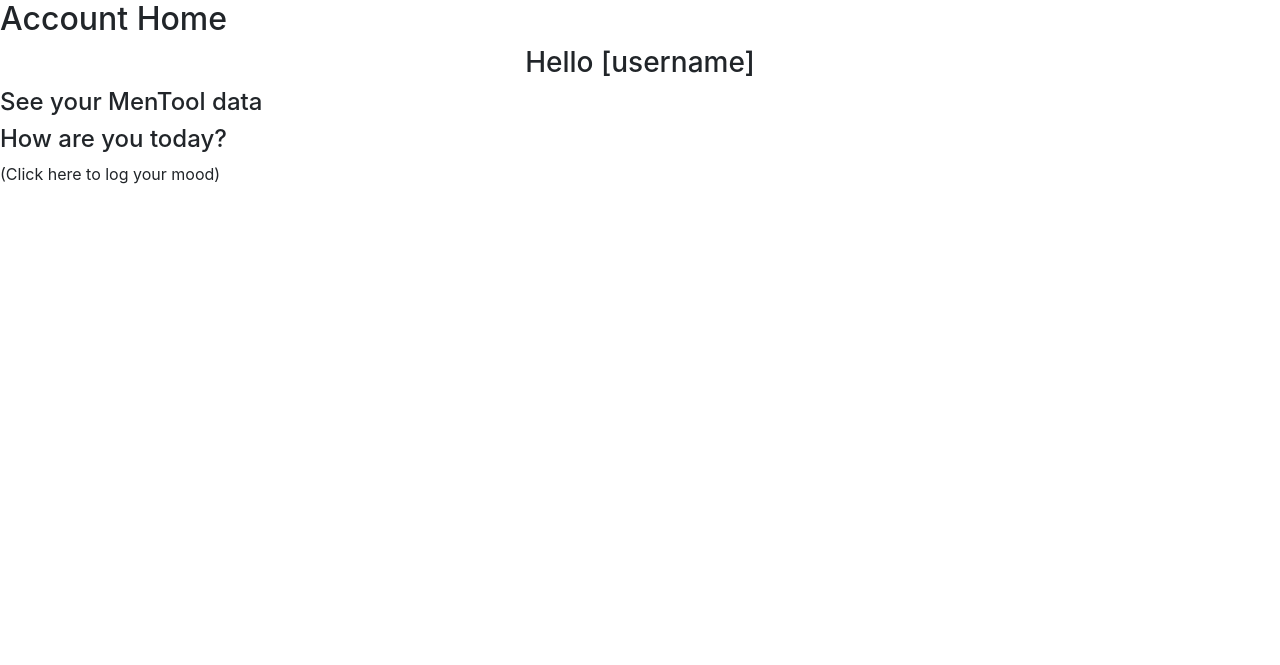
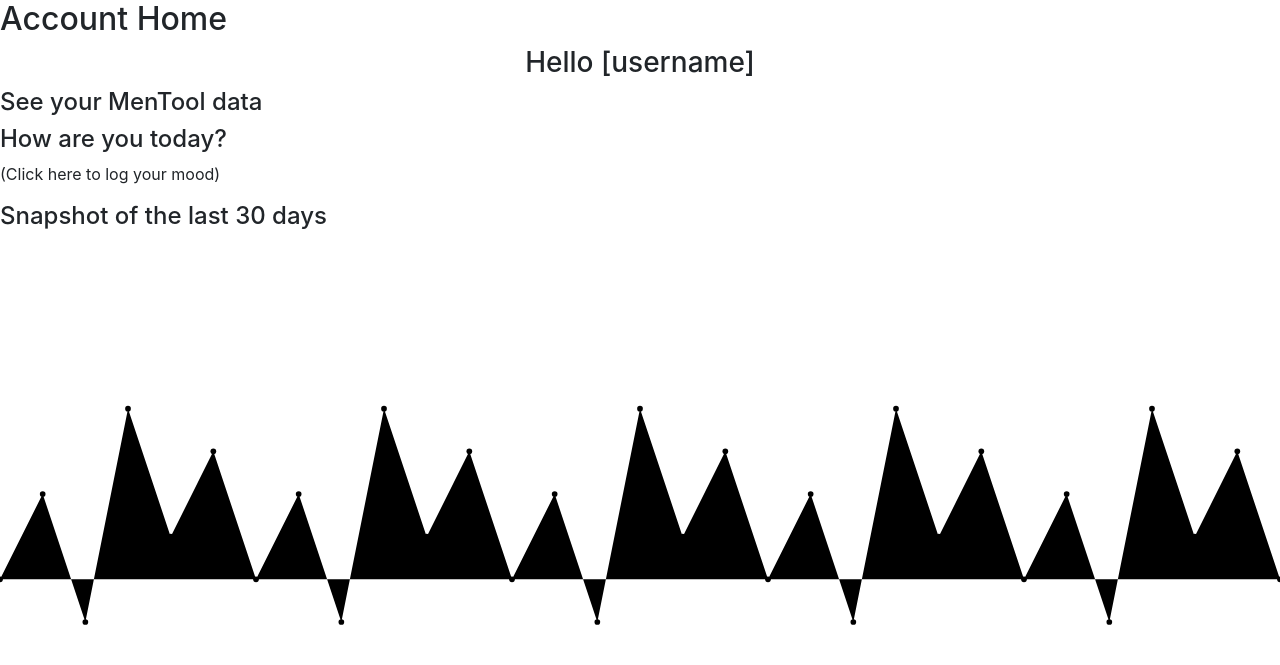
Before and after one commit to DanMorriss/MenTool, a Django app: page /home/ in a window 1280 px wide. Shown: the part 280-945 px from the top of the page. Before the commit the page ends 464 px from the top, so only its background shows below. Run offline with Django 4.2, Linux system fonts and the light colour scheme; some libraries are stand-ins or nearby versions.

Commit message:
add snapshot graph to home.html

```diff
--- a/tracker/templates/tracker/tracker_home.html
+++ b/tracker/templates/tracker/tracker_home.html
@@ -16,16 +16,60 @@
     <h3 class="text-center">Hello [username]</h3>
   </div>
 
+
+<section id"options-boxes">
   <div>
     <h4>See your MenTool data</h4>
   </div>
 
   <div>
     <h4>How are you today?</h4>
-    <p>(Click here to log your mood)</P>
+    <p>(Click here to log your mood)</p>
   </div>
+</section>
 
-
+<section id="snapshot">
+  <div id="snapshot">
+    <h4>Snapshot of the last 30 days</h4>
+        <div class="chart-container">
+            <svg class="chart" viewBox="0 0 900 300">
+                <!-- Replace the coordinates of the points with actual data values -->
+                <polyline class="line" points="0,240 30,180 60,270 90,120 120,210 150,150 180,240 210,180 240,270 270,120 300,210 330,150 360,240 390,180 420,270 450,120 480,210 510,150 540,240 570,180 600,270 630,120 660,210 690,150 720,240 750,180 780,270 810,120 840,210 870,150 900,240"></polyline>
+                <!-- Replace the coordinates of the points with actual data values -->
+                <circle class="point" cx="0" cy="240" r="2"></circle>
+                <circle class="point" cx="30" cy="180" r="2"></circle>
+                <circle class="point" cx="60" cy="270" r="2"></circle>
+                <circle class="point" cx="90" cy="120" r="2"></circle>
+                <circle class="point" cx="120" cy="210" r="2"></circle>
+                <circle class="point" cx="150" cy="150" r="2"></circle>
+                <circle class="point" cx="180" cy="240" r="2"></circle>
+                <circle class="point" cx="210" cy="180" r="2"></circle>
+                <circle class="point" cx="240" cy="270" r="2"></circle>
+                <circle class="point" cx="270" cy="120" r="2"></circle>
+                <circle class="point" cx="300" cy="210" r="2"></circle>
+                <circle class="point" cx="330" cy="150" r="2"></circle>
+                <circle class="point" cx="360" cy="240" r="2"></circle>
+                <circle class="point" cx="390" cy="180" r="2"></circle>
+                <circle class="point" cx="420" cy="270" r="2"></circle>
+                <circle class="point" cx="450" cy="120" r="2"></circle>
+                <circle class="point" cx="480" cy="210" r="2"></circle>
+                <circle class="point" cx="510" cy="150" r="2"></circle>
+                <circle class="point" cx="540" cy="240" r="2"></circle>
+                <circle class="point" cx="570" cy="180" r="2"></circle>
+                <circle class="point" cx="600" cy="270" r="2"></circle>
+                <circle class="point" cx="630" cy="120" r="2"></circle>
+                <circle class="point" cx="660" cy="210" r="2"></circle>
+                <circle class="point" cx="690" cy="150" r="2"></circle>
+                <circle class="point" cx="720" cy="240" r="2"></circle>
+                <circle class="point" cx="750" cy="180" r="2"></circle>
+                <circle class="point" cx="780" cy="270" r="2"></circle>
+                <circle class="point" cx="810" cy="120" r="2"></circle>
+                <circle class="point" cx="840" cy="210" r="2"></circle>
+                <circle class="point" cx="870" cy="150" r="2"></circle>
+                <circle class="point" cx="900" cy="240" r="2"></circle>
+            </svg>
+        </div>
+</section>
 
 </body>
 
```
